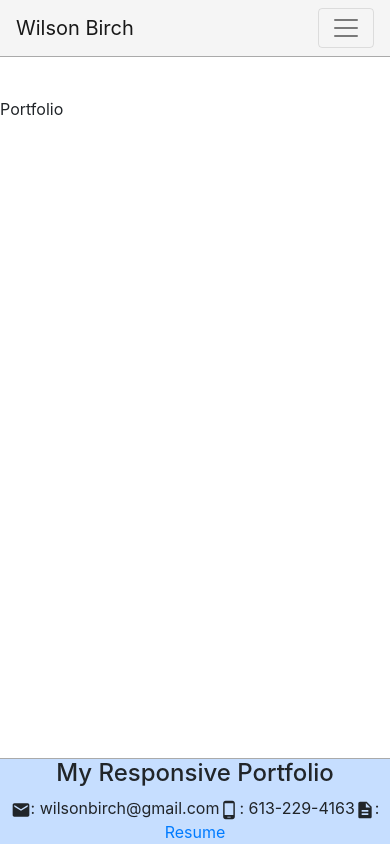
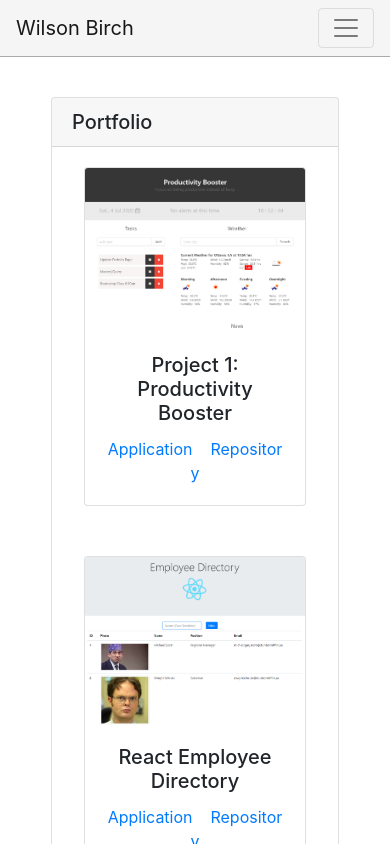
Before and after one commit to wilsonbirch/React_Portfolio, a React (Create React App) app: page /portfolio in a window 390 px wide. Shown: the top 844 px of the page. Built offline with nearby package versions, Linux system fonts and the light colour scheme.

Commit message:
updated project component and projects array to be rendered on the portfolio page

```diff
--- a/src/App.css
+++ b/src/App.css
@@ -113,8 +113,19 @@ body {
   height: auto;
 }
 
-@media screen and (max-width:767 px) {
-  .container {
-    background-color: black;
-  }
+.contactCard {
+  width: 25rem;
 }
+
+.portfolioCard {
+  width: 80%
+}
+
+.projectCard {
+  text-align: center;
+  width: 90%;
+}
+
+.projectApplication {
+  margin-right: 10%;
+}
--- a/src/components/Project.js
+++ b/src/components/Project.js
@@ -0,0 +1,105 @@
+import React from "react";
+import ProjectOne from "./assets/project_1.png"
+import PasswordGenerator from "./assets/PW_generator.png"
+import BurgerTracker from "./assets/burger_tracker_screenshot.png"
+import ATNMY from "./assets/atnmy_screenshot.png"
+import DayPlanner from "./assets/TM_screenshot_.png"
+import RestReviewer from "./assets/rest_reviewer_screenshot.png"
+import EmployeeSummary from "./assets/employee_template_screenshot.png"
+import EmployeeTracker from "./assets/emp_track_screenshot.png"
+import ReactEmp from "./assets/react_employee.png"
+
+function Project() {
+
+    const projects = [
+
+    {
+        title: "Project 1: Productivity Booster",
+        screenshot: ProjectOne,
+        application: "https://christopherjbourque.github.io/project1/",
+        github: "https://github.com/christopherjbourque/project1",
+        id: 1
+    },
+    {
+        title: "React Employee Directory",
+        screenshot: ReactEmp,
+        application: "https://wilsonbirch.github.io/React_Employee_Directory/",
+        github: "https://github.com/wilsonbirch/React_Employee_Directory",
+        id: 2
+    },
+    {
+        title: "Burger Tracker",
+        screenshot: BurgerTracker,
+        application: "https://stark-tundra-94857.herokuapp.com/",
+        github: "https://github.com/wilsonbirch/Burger_Tracker",
+        id: 3
+
+    },
+    {
+        title: "ATNMY Marketing Webpage",
+        screenshot: ATNMY,
+        application: "https://atnmymarketing.com/",
+        id: 4
+    },
+    {
+        title: "Project 2: Restaurant Reviewer",
+        screenshot: RestReviewer,
+        application: "https://secure-mesa-11479.herokuapp.com/",
+        github: "https://github.com/wilsonbirch/restaurant-reviewer-2.0",
+        id: 5
+    },
+    {
+        title: "Template Engine, Employee Summary",
+        screenshot: EmployeeSummary,
+        application: "https://drive.google.com/file/d/1WVdho-EbAIigQTI1wWAudm0FUMBXwxNi/view",
+        github: "https://github.com/wilsonbirch/Template_Engine_Employee_Summary",
+        id: 6
+
+    },
+    {
+        title: "Day Planner",
+        screenshot: DayPlanner,
+        application: "https://wilsonbirch.github.io/Day_Planner/",
+        github: "https://github.com/wilsonbirch/Day_Planner",
+        id: 7
+
+    },
+    {
+        title: "Employee Tracker",
+        screenshot: EmployeeTracker,
+        application: "https://drive.google.com/file/d/1eTZP16KUctK3DBhMSp740yAxJJ-_K5kD/preview",
+        github: "https://github.com/wilsonbirch/Employee_Tracker_DB-CLI",
+        id: 8
+    },
+    {
+        title: "Password Generator",
+        screenshot: PasswordGenerator,
+        application: "https://wilsonbirch.github.io/HW3_Password_Generator/",
+        github: "https://github.com/wilsonbirch/HW3_Password_Generator",
+        id: 9
+    }];
+
+    let newProjectCardArray = projects.map(newProjectCard)
+
+    function newProjectCard (project) {
+        return (
+            <section className="card-body" key={project.id}>
+                <div className="card projectCard" >
+                    <img className="card-img-top" src={project.screenshot} alt={project.name}></img>
+                    <div className="card-body">
+                        <h5 className="card-title">{project.title}</h5>
+                        <a className = "projectApplication" href= {project.application} target = "_blank" rel="noopener noreferrer">Application</a>
+                        <a href= {project.github} target = "_blank" rel="noopener noreferrer">Repository</a>
+                    </div>
+                </div>
+            </section>
+        );
+    }
+
+
+    return (
+        newProjectCardArray
+    );
+}
+
+export default Project;
--- a/src/components/pages/About.js
+++ b/src/components/pages/About.js
@@ -6,8 +6,6 @@ import Github from "../assets/GitHub.png"
 import Instagram from "../assets/Instagram.png"
 
 function About (props) {
-
-    //console.log(window.innerWidth)
 
     return (
 
--- a/src/components/pages/Contact.js
+++ b/src/components/pages/Contact.js
@@ -2,8 +2,42 @@ import React from 'react';
 
 function Contact (props) {
 
+    return (
 
-    return <p>Contact</p>
+        <main className="container">
+
+          <article className="row">
+
+            <section className="card contactCard">
+
+              <h5 className="card-header" >Contact</h5>
+
+              <section className="card-body">
+
+                <form name="submit-to-google-sheet">
+
+                  <div className="form-group">
+                    <label for="formGroupExampleInput">Name</label>
+                    <input name = "name" type="text" className="form-control" id="formGroupExampleInput" placeholder="Your Name" required></input>
+                  </div>
+
+                  <div className="form-group">
+                    <label for="formGroupExampleInput2">Email</label>
+                    <input name = "email" type="email" className="form-control" id="formGroupExampleInput2" placeholder="Your Email"></input>
+                  </div>
+
+                  <div className="form-group">
+                    <label for="exampleFormControlTextarea1">Message</label>
+                    <textarea name = "message" className="form-control" id="exampleFormControlTextarea1" rows="4"></textarea>
+                  </div>
+
+                  <button className="btn btn-dark" id= "submit" type ="submit">Submit</button>
+                </form>
+              </section>
+            </section>
+          </article>
+        </main>
+    );
   }
 
   export default Contact;
--- a/src/components/pages/Portfolio.js
+++ b/src/components/pages/Portfolio.js
@@ -1,9 +1,21 @@
 import React from 'react';
+import Project from "../Project"
 
 function Portfolio (props) {
 
+    return(
 
-    return <p>Portfolio</p>
+    <main className="container">
+        <article className="row">
+            <section className="col">
+                <section className="card portfolioCard"  id="portfolio_main_card">
+                    <h5 className="card-header"> Portfolio</h5>
+                    <Project></Project>
+                </section>
+            </section>
+        </article>
+    </main>
+    );
   }
 
   export default Portfolio;
```
Also changed, not shown: src/components/assets/emp_track_screenshot.png (added), src/components/assets/react_employee.png (added).
